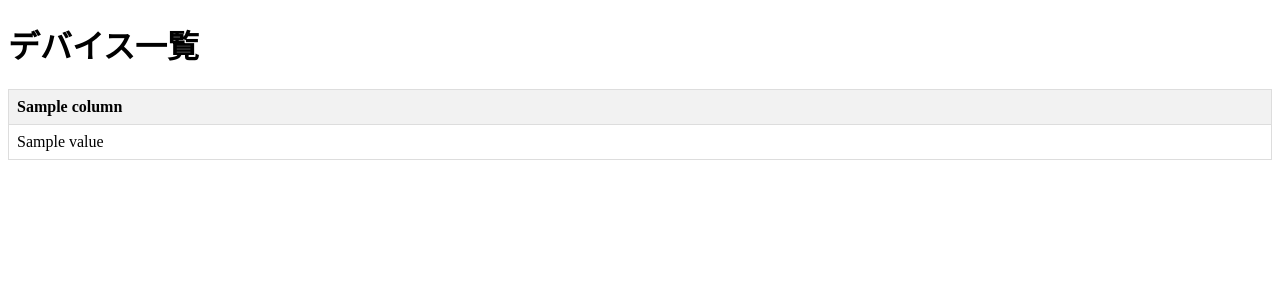
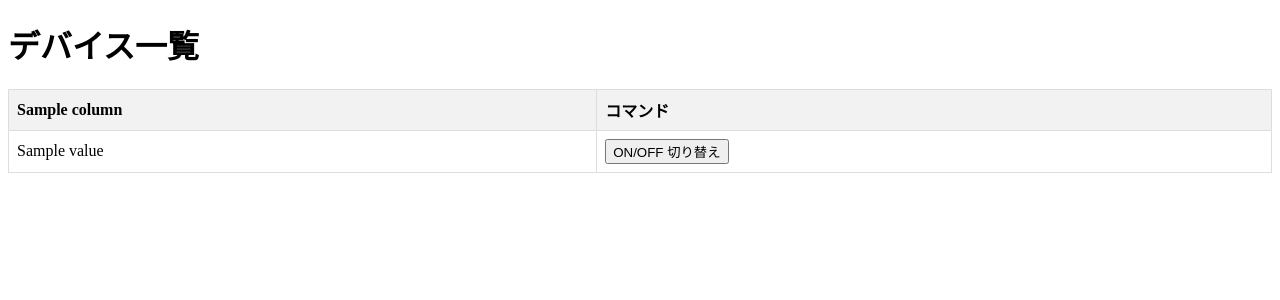
Before and after one commit to box16/SwitchBotController, a Flask app: template templates/index.html in a window 1280 px wide. Shown: the top 300 px of the page. Run offline with Flask 3, Linux system fonts and the light colour scheme; the template is opened without the code that fills it: most values are stand-ins (such as "Sample title", 1, 10 or a date in 2020).

Commit message:
電源ON/OFF実装

```diff
--- a/app.py
+++ b/app.py
@@ -1,4 +1,4 @@
-from flask import Flask, render_template
+from flask import Flask, render_template, redirect, url_for
 from ApplicationService.device_app_service import DeviceAppService
 from ApplicationService.dto_device import DeviceList
 from Infra.device_repository import DeviceRepository
@@ -16,5 +16,11 @@ def index():
     )
 
 
+@app.route("/toggle/<device_id>", methods=["POST"])
+def toggle_switch(device_id):
+    device_app_service.toggle_switch(device_id)
+    return redirect(url_for("index"))
+
+
 if __name__ == "__main__":
     app.run(debug=True)
--- a/templates/index.html
+++ b/templates/index.html
@@ -27,6 +27,7 @@
                 {% for column in columns %}
                 <th>{{ column }}</th>
                 {% endfor %}
+                <th>コマンド</th>
             </tr>
         </thead>
         <tbody>
@@ -35,6 +36,11 @@
                 {% for value in device %}
                 <td>{{ value }}</td>
                 {% endfor %}
+                <td>
+                    <form action="{{ url_for('toggle_switch', device_id=device[0]) }}" method="post" style="display:inline;">
+                      <button type="submit"> ON/OFF 切り替え </button>
+                    </form>
+                </td>
             </tr>
             {% endfor %}
         </tbody>
```
